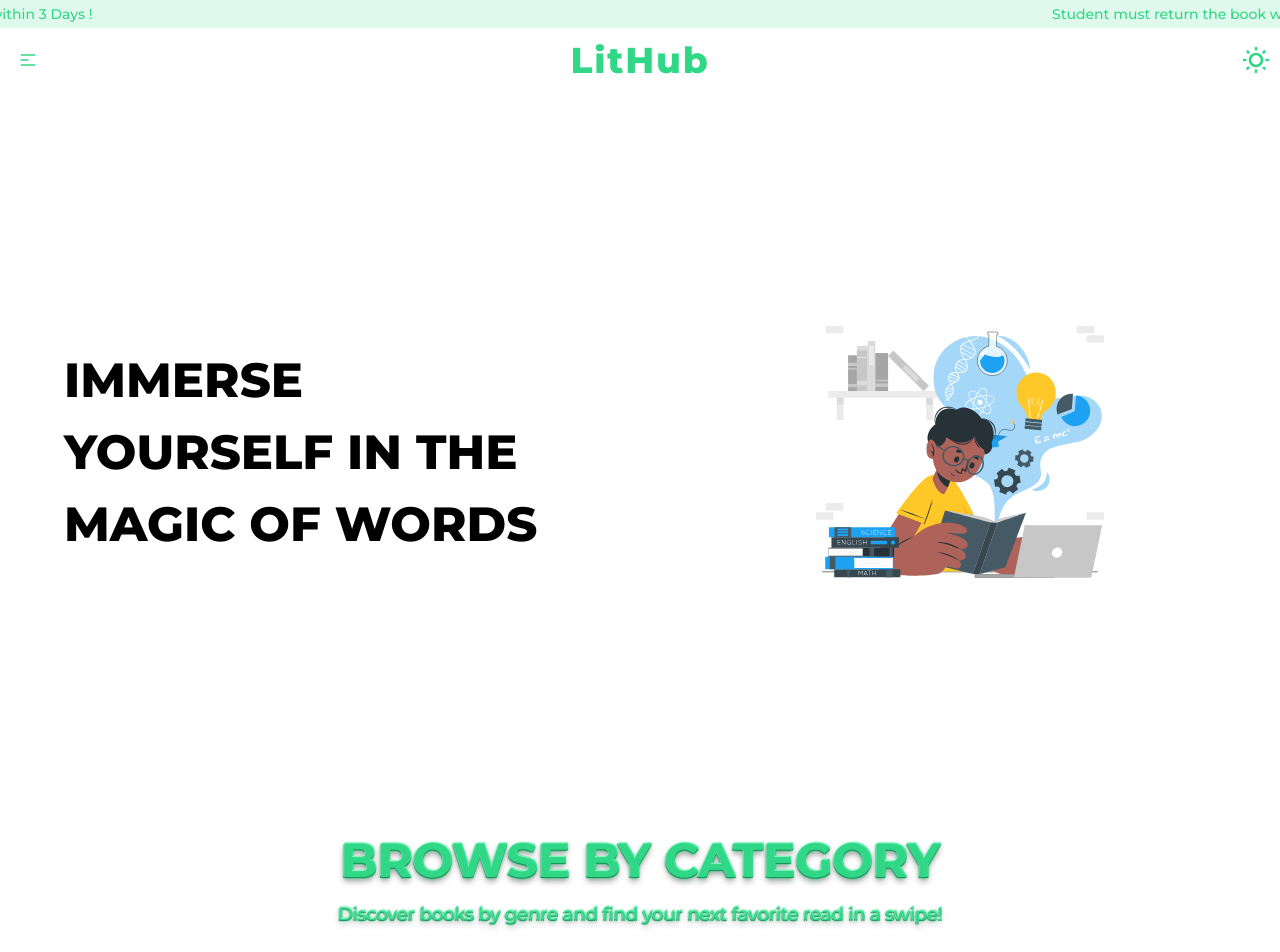
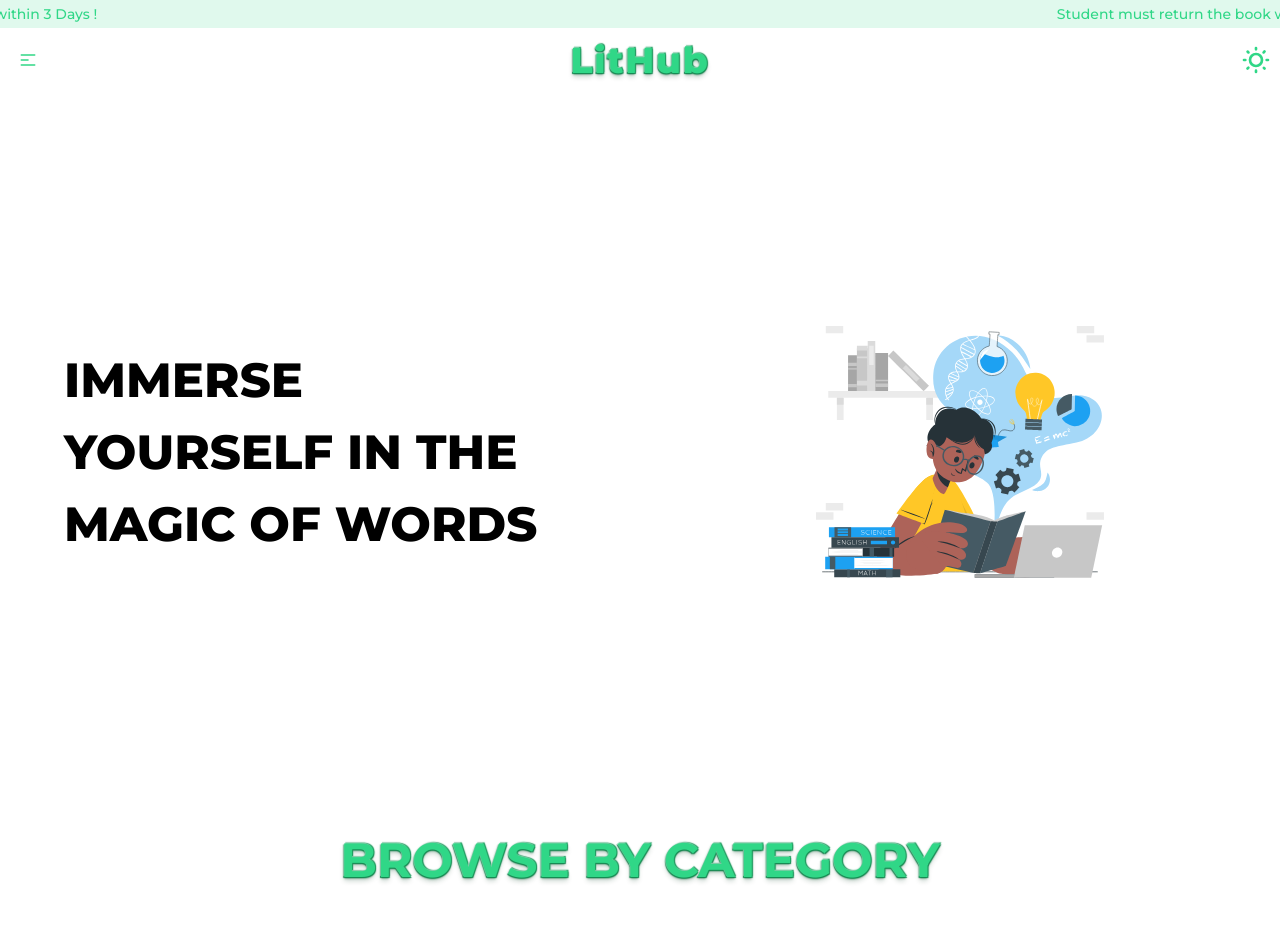
Before and after one commit to Dev-Asifur-Rahman/re-assignment-eleventh-client, a React (Vite) app: page / in a window 1280 px wide. Shown: the top 952 px of the page. Built offline with nearby package versions, Linux system fonts and the light colour scheme; no server answers.

Commit message:
shadow effect is using by normal class

```diff
--- a/src/BasicComponent/Heading.jsx
+++ b/src/BasicComponent/Heading.jsx
@@ -1,12 +1,10 @@
-const Heading = ({head,body}) => {
+const Heading = ({ head, body }) => {
   return (
-    <div className="text-center w-full px-2 py-4 md:py-4 lg:py-6 text-library text-shadow-dark-library">
-      <h1 className="text-2xl md:text-3xl lg:text-5xl font-bold mb-4 uppercase">
+    <div className="text-center w-full px-2 py-4 md:py-4 lg:py-6 text-library shadow-effect">
+      <h1 className="text-2xl md:text-3xl lg:text-5xl font-bold mb-4 uppercase  ">
         {head}
       </h1>
-      <p className="text-base md:text-lg">
-        {body}
-      </p>
+      {/* <p className="text-base md:text-lg tracking-wider">{body}</p> */}
     </div>
   );
 };
--- a/src/BasicComponent/NavBar.jsx
+++ b/src/BasicComponent/NavBar.jsx
@@ -88,7 +88,7 @@ const NavBar = () => {
         <div className="navbar-center">
           <p
             onClick={() => navigate("/")}
-            className="md:text-4xl text-3xl lg:tracking-wider  font-extrabold text-library cursor-pointer heading-shadow"
+            className="md:text-4xl text-3xl lg:tracking-wider  font-extrabold text-library cursor-pointer shadow-effect"
           >
             LitHub
           </p>
--- a/src/index.css
+++ b/src/index.css
@@ -21,26 +21,28 @@ html {
   --breakpoint-xs: 321px;
   --color-library: #30d787;
   --color-offwhite: #f7f5f3;
-  --text-shadow-library:
+  /* --text-library-effect:
     -1px -1px 1px rgba(255, 255, 255, 0.45), 1px -1px 1px #239f63,
     -1px 1px 1px #168a52, 1px 1px 1px #168a52,
     0 2px 2px rgba(22, 100, 60, 0.35), 0 4px 5px rgba(0, 60, 30, 0.2);
-  --text-shadow-dark-library:
+  --text-library-dark-effect:
     -1px -1px 1px rgba(190, 255, 220, 0.65), 1px -1px 1px #39e99a,
     -1px 1px 1px #15985a, 1px 1px 1px #15985a,
-    0 2px 3px rgba(48, 215, 135, 0.4), 0 4px 6px rgba(0, 0, 0, 0.4);
+    0 2px 3px rgba(48, 215, 135, 0.4), 0 4px 6px rgba(0, 0, 0, 0.4); */
 }
 
 @layer utilities {
   .text-library {
     color: var(--color-library);
   }
-  .text-shadow-library {
-    text-shadow: var(--text-shadow-library);
-  }
-  .text-shadow-dark-library {
-    text-shadow: var(--text-shadow-dark-library);
-  }
+
+  /* .text-library-effect {
+    text-shadow: var(--text-library-effect);
+  } */
+
+  /* .text-library-dark-effect {
+    text-shadow: var(--text-library-dark-effect);
+  } */
 }
 
 @plugin "daisyui" {
@@ -140,3 +142,23 @@ html {
   border-radius: 14px;
   margin: 10px;
 }
+
+.shadow-effect {
+  text-shadow:
+    -1px -1px 1px rgba(255, 255, 255, 0.45),
+    1px -1px 1px #239f63,
+    -1px 1px 1px #168a52,
+    1px 1px 1px #168a52,
+    0 2px 2px rgba(22, 100, 60, 0.35),
+    0 4px 5px rgba(0, 60, 30, 0.2);
+}
+
+.dark-shadow-effect {
+  text-shadow:
+    -1px -1px 1px rgba(190, 255, 220, 0.65),
+    1px -1px 1px #39e99a,
+    -1px 1px 1px #15985a,
+    1px 1px 1px #15985a,
+    0 2px 3px rgba(48, 215, 135, 0.4),
+    0 4px 6px rgba(0, 0, 0, 0.4);
+}
```
Also changed, not shown: 1 other file (tests, documents, lock files or other folders).
